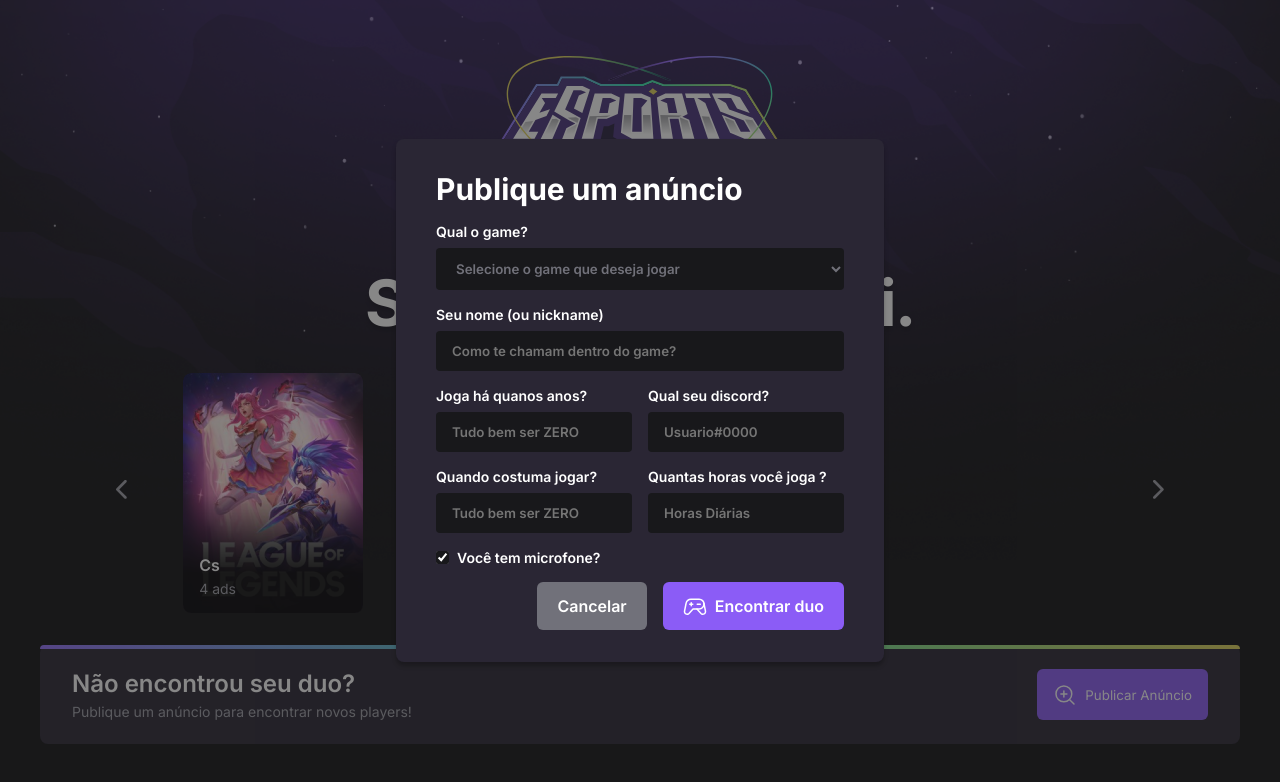
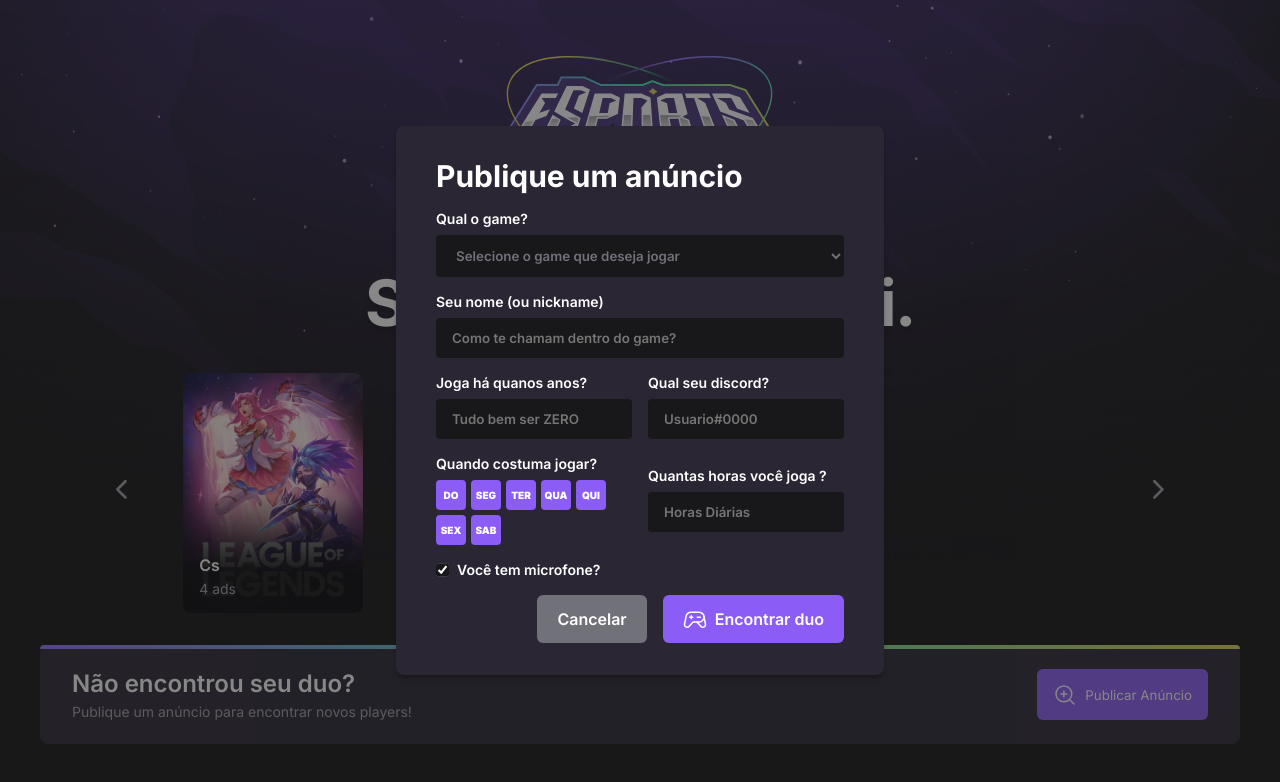
Before and after one commit to Guxxtavoww/nlw, a React (Create React App) app in the folder web/: page / in a window 1280 px wide. Both pictures are taken after a click on the button "Publicar Anúncio". Shown: the top 782 px of the page. Built offline with nearby package versions, Linux system fonts and the light colour scheme.

Commit message:
progreso

```diff
--- a/web/src/components/FormPopup/FormPopup.tsx
+++ b/web/src/components/FormPopup/FormPopup.tsx
@@ -1,4 +1,4 @@
-import React, { useState } from 'react';
+import React, { useCallback, useState } from 'react';
 
 import * as C from './styles';
 import { IFormData } from '../../types';
@@ -8,43 +8,49 @@ interface IFormPopupProps {
   closePopup: React.Dispatch<React.SetStateAction<boolean>>;
 }
 
+const days = ['DO', 'SEG', 'TER', 'QUA', 'QUI', 'SEX', 'SAB'];
+
 const FormPopup: React.FC<IFormPopupProps> = ({ closePopup }) => {
+  const [hasMic, setHasMic] = useState(true);
+  const [whenYouPlay, setWhenYouPlay] = useState<string[]>(days);
+
   const [formData, setFormData] = useState<IFormData>({
     gamename: '',
     name: '',
     gameYears: '',
     discordName: '',
-    whenYouPlay: [''],
     dailyHrs: '',
     gameTime: '',
-    hasMic: 'on',
   });
+
+  const handleClose = () => closePopup(false);
 
   const handleChange = (
     e: React.ChangeEvent<HTMLInputElement | HTMLSelectElement>,
   ) => {
-    const { name, value, type } = e.target;
-
-    if (type === 'checkbox') {
-      setFormData((prevState) => ({
-        ...prevState,
-        hasMic: prevState.hasMic === 'on' ? 'off' : 'on',
-      }));
-    }
+    const { name, value } = e.target;
 
     setFormData((prevState) => ({ ...prevState, [name]: value }));
   };
 
-  const handleClose = () => closePopup(false);
+  const handleWhenYouPlay = () => {
 
-  console.log(formData);
+  };
+
+  const handleSubmit = useCallback((e: React.SyntheticEvent<HTMLFormElement>) => {
+    e.preventDefault();
+
+    const data = { ...formData, hasMic, whenYouPlay };
+
+    console.log(data);
+  }, []);
 
   return (
     <C.FormPopupContainer className="app_flex">
       <C.Popup>
         <C.PopupInnerWrapper>
           <h2>Publique um anúncio</h2>
-          <C.PopupForm>
+          <C.PopupForm onSubmit={handleSubmit}>
             <C.InputContainer>
               <C.InputBx>
                 <C.InputLabel htmlFor="gamename">Qual o game?</C.InputLabel>
@@ -109,13 +115,18 @@ const FormPopup: React.FC<IFormPopupProps> = ({ closePopup }) => {
                 <C.InputLabel htmlFor="whenYouPlay">
                   Quando costuma jogar?
                 </C.InputLabel>
-                <input
-                  type="text"
-                  name="whenYouPlay"
-                  id="whenYouPlay"
-                  pattern="[0-9]*"
-                  placeholder="Tudo bem ser ZERO"
-                />
+                <C.MultipleFields>
+                  {days.map((item, index) => (
+                    <C.OptionDay
+                      key={index}
+                      className="app_flex"
+                      isSelected={item === whenYouPlay[index]}
+                      onClick={handleWhenYouPlay}
+                    >
+                      {item}
+                    </C.OptionDay>
+                  ))}
+                </C.MultipleFields>
               </C.InputBx>
               <C.InputBx>
                 <C.InputLabel>Quantas horas você joga ?</C.InputLabel>
@@ -135,8 +146,8 @@ const FormPopup: React.FC<IFormPopupProps> = ({ closePopup }) => {
                   type="checkbox"
                   name="hasMic"
                   id="hasMic"
-                  checked={formData.hasMic === 'on' ? true : false}
-                  onChange={handleChange}
+                  defaultChecked={hasMic}
+                  onChange={() => setHasMic((prevState) => !prevState)}
                 />
                 <C.InputLabel htmlFor="hasMic">
                   Você tem microfone?
--- a/web/src/components/FormPopup/styles.ts
+++ b/web/src/components/FormPopup/styles.ts
@@ -2,10 +2,10 @@ import styled, { keyframes } from 'styled-components';
 
 const showPopup = keyframes`
     from {
-        scale: 0;
+      scale: 0;
     }
     to {
-        scale: 1;
+      scale: 1;
     }
 `;
 
@@ -89,6 +89,11 @@ export const InputBx = styled.div<{ isCheckbox?: boolean }>`
       accent-color: #18181b;
       padding: 8px;
       color: #34d399;
+      width: 1.125rem;
+      height: 1.125rem;
+      border: none;
+      border-radius: 4px;
+      border: none;
     }
     ::placeholder,
     option,
@@ -101,12 +106,22 @@ export const InputBx = styled.div<{ isCheckbox?: boolean }>`
 
   select {
     cursor: pointer;
+    option {
+      &:first-child {
+        border-radius: 4px 4px 0 0;
+      }
+      &:last-child {
+        border-radius: 0 0 4px 4px;
+      }
+    }
   }
 `;
 
 export const MultipleFields = styled.div`
   display: flex;
   align-items: center;
+  flex-wrap: wrap;
+  max-width: 186px;
   gap: 5px;
 `;
 
@@ -132,3 +147,13 @@ export const SubmitButton = styled.button<{ isCancel: boolean }>`
       props.isCancel ? '#71717A55' : '#8B5CF655'};
   }
 `;
+
+export const OptionDay = styled.div<{ isSelected?: boolean }>`
+  width: 30px;
+  height: 30px;
+  background-color: ${props => props.isSelected ? '#8B5CF6' : '#18181B'};
+  padding: 4px;
+  border-radius: 4px;
+  font-size: 10px;
+  cursor: pointer;
+`;
--- a/web/src/components/GamesSlider/GamesSlider.tsx
+++ b/web/src/components/GamesSlider/GamesSlider.tsx
@@ -6,9 +6,17 @@ import { imgGame } from '../../assets';
 import GameCard from './GameCard/GameCard';
 
 const GamesSlider: React.FC = () => {
+  const handleSlide = (direction: 'right' | 'left') => {
+    if (direction === 'right') {
+      console.log('direita');
+      return;
+    }
+    console.log('esquerda');
+  };
+
   return (
     <C.GamesSliderContainer>
-      <C.ArrowBox>
+      <C.ArrowBox onClick={() => handleSlide('left')}>
         <IoIosArrowBack />
       </C.ArrowBox>
       <C.Slider>
@@ -19,7 +27,7 @@ const GamesSlider: React.FC = () => {
           />
         </C.InnerSlider>
       </C.Slider>
-      <C.ArrowBox>
+      <C.ArrowBox onClick={() => handleSlide('right')}>
         <IoIosArrowForward />
       </C.ArrowBox>
     </C.GamesSliderContainer>
--- a/web/src/types/index.ts
+++ b/web/src/types/index.ts
@@ -1,14 +1,13 @@
 export interface IApiResponse {
   msg: string;
 }
+
 
 export interface IFormData {
   gamename: string;
   name: string;
   gameYears: string;
   discordName: string;
-  whenYouPlay: string[];
   gameTime: string;
   dailyHrs: string;
-  hasMic: 'on' | 'off';
 }
```
